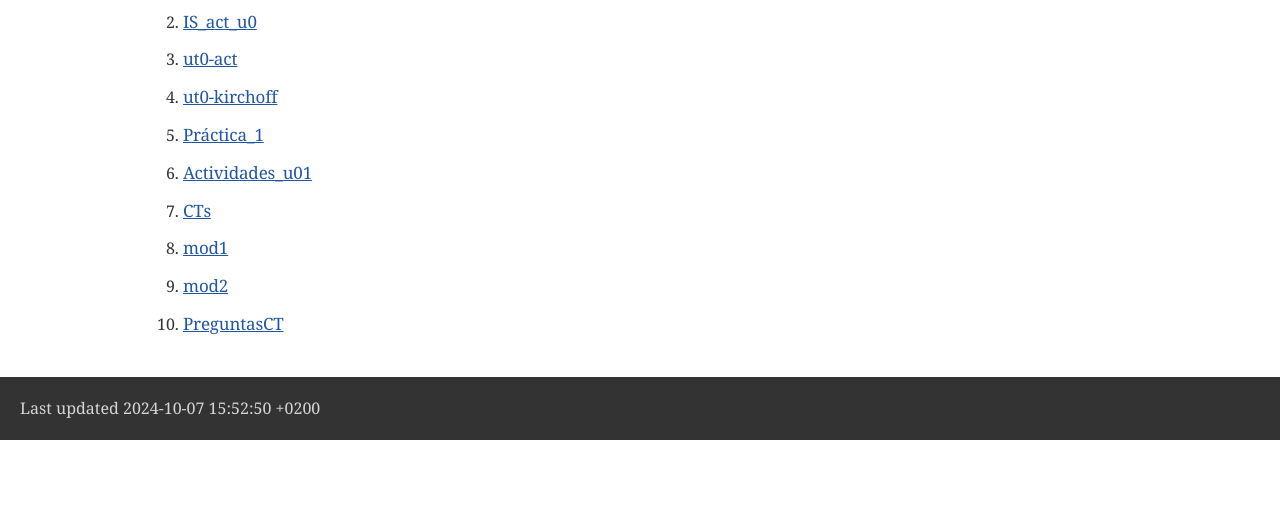
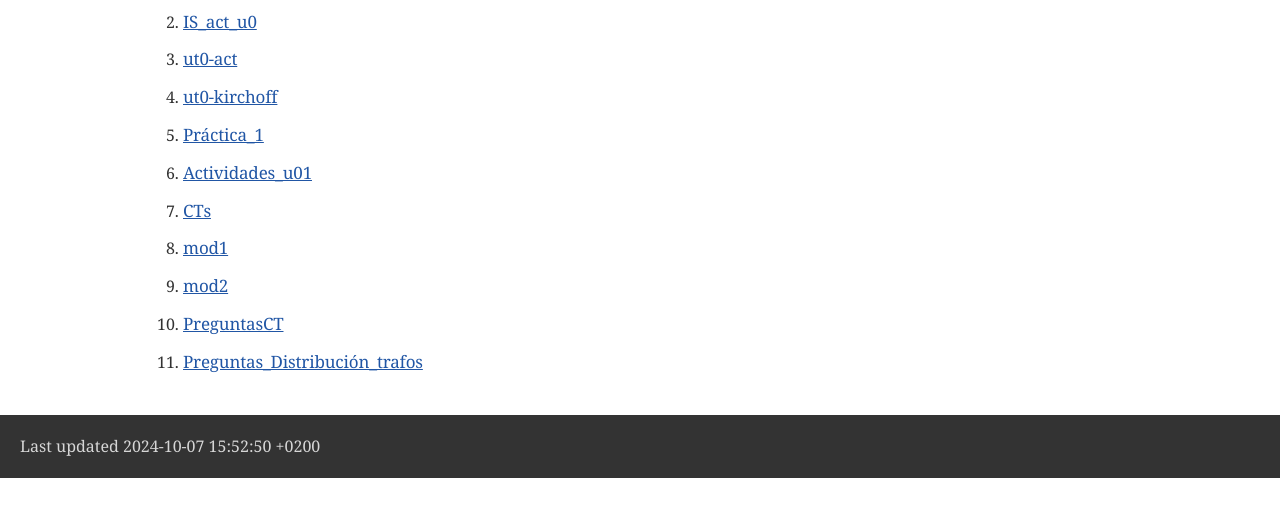
Before and after one commit to aliesegang/politecnic, a plain HTML site: page index.html in a window 1280 px wide. Shown: the part 228-744 px from the top of the page. Drawn offline with nearby package versions, Linux system fonts and the light colour scheme; a web font is replaced by a local one.

Commit message:
Update index.html

```diff
--- a/index.html
+++ b/index.html
@@ -474,6 +474,9 @@ body.book #toc,body.book #preamble,body.book h1.sect0,body.book .sect1>h2{page-b
 <li>
 <p><a href="PreguntasCT.pdf">PreguntasCT</a></p>
 </li>
+<li>
+<p><a href="PREGUNTAS_BLOQUEA.pdf">Preguntas_Distribución_trafos</a></p>
+</li>
 </ol>
 </div>
 </div>
```
